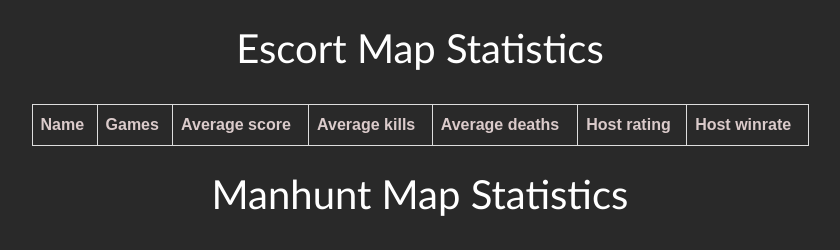
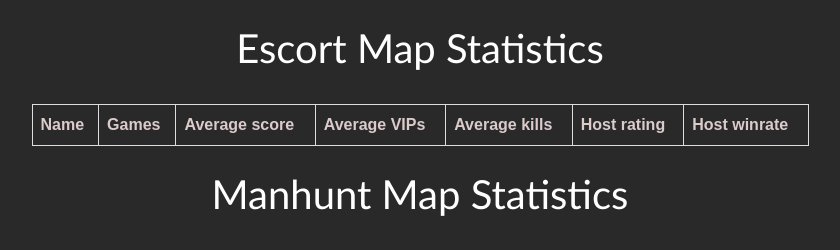
Before and after one commit to ACBMP/AN-Flask, a Flask app: page /maps in a window 1280 px wide. Shown: the part 56-306 px from the top of the page, without its empty margins (220-1060 px from the left). Run offline with Flask 2, Linux system fonts and the light colour scheme; data that the repository does not hold is empty; some libraries are stand-ins or nearby versions.

Commit message:
switch to average per player per game, vips

```diff
--- a/flask_app.py
+++ b/flask_app.py
@@ -246,6 +246,12 @@ def avgdeaths(d,g):
     except:
         return "0.00"
 
+
+@app.template_filter('vips')
+def vips(kills, deaths):
+    return kills - deaths
+
+
 @app.template_filter('rank_title')
 def rank_title(elo):
     if elo < 801:
--- a/templates/maps.html
+++ b/templates/maps.html
@@ -15,8 +15,8 @@
 	            <th>Host winrate</th>
             {%elif mode == "Escort"%}
 	            <th>Average score</th>
+	            <th>Average VIPs</th>
 	            <th>Average kills</th>
-	            <th>Average deaths</th>
 	            <th>Host rating</th>
 	            <th>Host winrate</th>
             {%elif mode == "Artifact Assault"%}
@@ -35,29 +35,29 @@
             {%if mode == "Escort"%}
                 <td>{{ entry.name }}</td>
                 <td>{{ entry.games }}</td>
-                <td>{{ entry.score | avgscore(entry.games) }}</td>
-                <td>{{ entry.kills | avgscore(entry.games) }}</td>
-                <td>{{ entry.deaths | avgscore(entry.games) }}</td>
+                <td>{{ entry.score | avgscore(entry.players) }}</td>
+                <td>{{ entry.kills | vips(entry.deaths) | avgscore(entry.players) }}</td>
+                <td>{{ entry.deaths | avgscore(entry.players) }}</td>
                 <td>{{ entry.hostrating }}</td>
                 <td>{{ entry.hostwins | winrate(entry.hostlosses) }}</td>
             {%elif mode == "Manhunt"%}
                 <td>{{ entry.name }}</td>
                 <td>{{ entry.games }}</td>
-                <td>{{ entry.score | avgscore(entry.games) }}</td>
-                <td>{{ entry.kills | avgscore(entry.games) }}</td>
+                <td>{{ entry.score | avgscore(entry.players) }}</td>
+                <td>{{ entry.kills | avgscore(entry.players) }}</td>
                 <td>{{ entry.hostrating }}</td>
                 <td>{{ entry.host | winrate(entry.hostlosses) }}</td>
             {%elif mode == "Artifact Assault"%}
                 <td>{{ entry.name }}</td>
                 <td>{{ entry.games }}</td>
-                <td>{{ entry.scores | avgscore(entry.games) }}</td>
+                <td>{{ entry.scores | avgscore(entry.players) }}</td>
                 <td>{{ entry.hostrating }}</td>
                 <td>{{ entry.host | winrate(entry.hostlosses) }}</td>
             {%elif mode == "Domination"%}
                 <td>{{ entry.name }}</td>
                 <td>{{ entry.games }}</td>
-                <td>{{ entry.score | avgscore(entry.games) }}</td>
-                <td>{{ entry.kills | avgscore(entry.games) }}</td>
+                <td>{{ entry.score | avgscore(entry.players) }}</td>
+                <td>{{ entry.kills | avgscore(entry.players) }}</td>
                 <td>{{ entry.hostrating }}</td>
                 <td>{{ entry.host | winrate(entry.hostlosses) }}</td>
             {%endif%}
```
